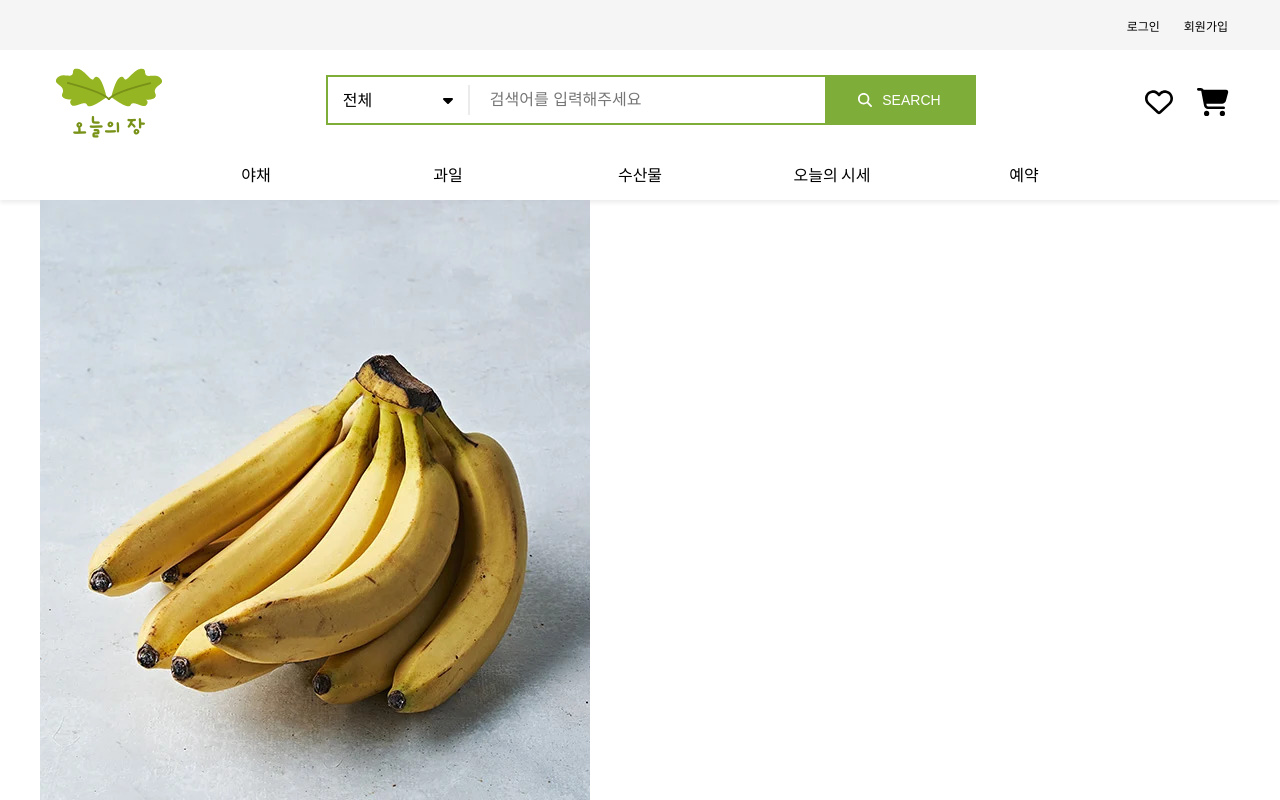
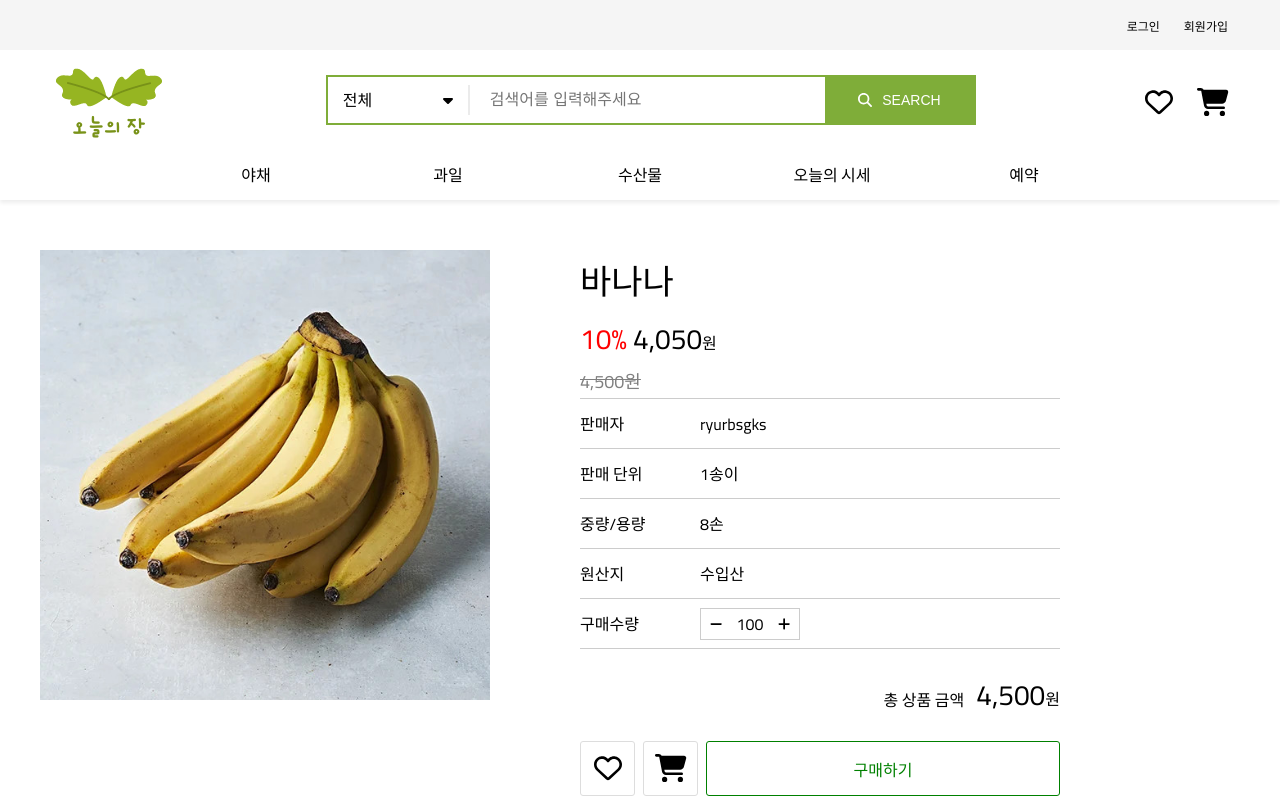
Before and after one commit to ryurbsgks/sourcing, a React (Create React App) app in the folder client/: page /goods/1 in a window 1280 px wide. Shown: the top 800 px of the page. Built offline with nearby package versions, Linux system fonts and the light colour scheme; a small style sheet from the web is missing.

Commit message:
Style: Detail CSS 추가
* Detail CSS 추가

```diff
--- a/client/src/components/product/product.css
+++ b/client/src/components/product/product.css
@@ -158,3 +158,128 @@
   margin-top: 20px;
   margin-bottom: -10px;
 }
+
+/* ---------- Detail.js ---------- */
+
+.detail__info {
+  display: flex;
+  margin: 50px 0;
+}
+
+.detail__info__img {
+  width: 45%;
+}
+
+.detail__info__img > img {
+  width: 450px;
+  height: 450px;
+  object-fit: cover;
+}
+
+.detail__info__content {
+  width: 40%;
+}
+
+.detail__info__content__title {
+  font-size: 34px;
+  white-space: nowrap;
+  overflow: hidden;
+  text-overflow: ellipsis;
+}
+
+.detail__info__content__price {
+  font-size: 28px;
+  white-space: nowrap;
+  overflow: hidden;
+  text-overflow: ellipsis;
+}
+
+.detail__info__content__sale-price {
+  display: flex;
+}
+
+.detail__info__content__sale-price__salePct {
+  color: red;
+  font-size: 28px;
+  margin-right: 6px;
+}
+
+.detail__info__content__origin-price {
+  text-decoration: line-through;
+  color: gray;
+  font-size: 18px;
+  border-bottom: rgb(204, 204, 204) 1px solid;
+}
+
+.detail__info__content__box {
+  width: 100%;
+  height: 50px;
+  display: flex;
+  align-items: center;
+  border-bottom: rgb(204, 204, 204) 1px solid;
+}
+
+.detail__info__content__box__space-01 {
+  width: 25%;
+}
+
+.detail__info__content__box__space-02 {
+  width: 75%;
+  white-space: nowrap;
+  overflow: hidden;
+  text-overflow: ellipsis;
+}
+
+.detail__info__content__box__count-box {
+  width: 100px;
+  display: flex;
+  border: rgb(204, 204, 204) 1px solid;
+}
+
+.detail__info__content__box__count-box__icon {
+  width: 30px;
+  text-align: center;
+  cursor: pointer;
+}
+
+.detail__info__content__box__count-box__count {
+  width: 40px;
+  text-align: center;
+}
+
+.detail__info__content__total-price {
+  display: flex;
+  justify-content: flex-end;
+  align-items: flex-end;
+  margin-top: 20px;
+}
+
+.detail__info__content__total-price > span {
+  margin: 0px 12px 6px 0px;
+}
+
+.detail__info__content__btn-area {
+  display: flex;
+  justify-content: flex-end;
+  margin-top: 20px;
+}
+
+.detail__info__content__btn-area__icon-btn {
+  width: 55px;
+  height: 55px;
+  background-color: rgb(255, 255, 255);
+  border: 1px solid rgb(221, 221, 221);
+  border-radius: 3px;
+  cursor: pointer;
+  margin-right: 8px;
+}
+
+.detail__info__content__btn-area__btn {
+  flex: 1;
+  height: 55px;
+  color: green;
+  background-color: white;
+  border: green 1px solid;
+  border-radius: 3px;
+  cursor: pointer;
+}
```
